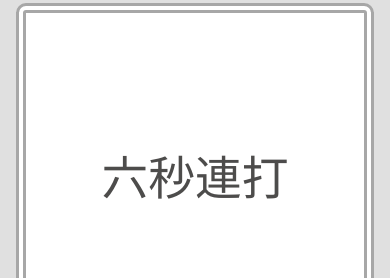
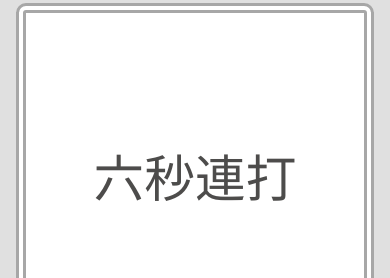
Before and after one commit to Iwasaki-Y0125/Portfolio, a plain HTML site: page index.html in a window 390 px wide. Shown: the part 3037-3315 px from the top of the page. Drawn offline with Linux system fonts and the light colour scheme; a web font is replaced by a local one.

Commit message:
Update style.css

```diff
--- a/style.css
+++ b/style.css
@@ -416,7 +416,7 @@ p {
 }
 
 #rendatitle {
-  font-size: clamp(1.5rem, 12vw, 4rem);
+  font-size: clamp(1.5rem, 13vw, 4rem);
   /* clamp(最小値, 推奨値（可変）, 最大値) */
   font-family: "JF-Dot-k12x10", "游ゴシック", sans-serif;
   transform: translateY(-3rem);
```
